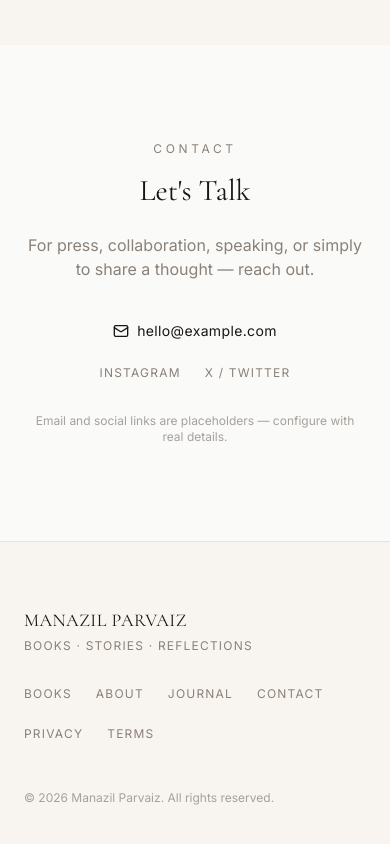
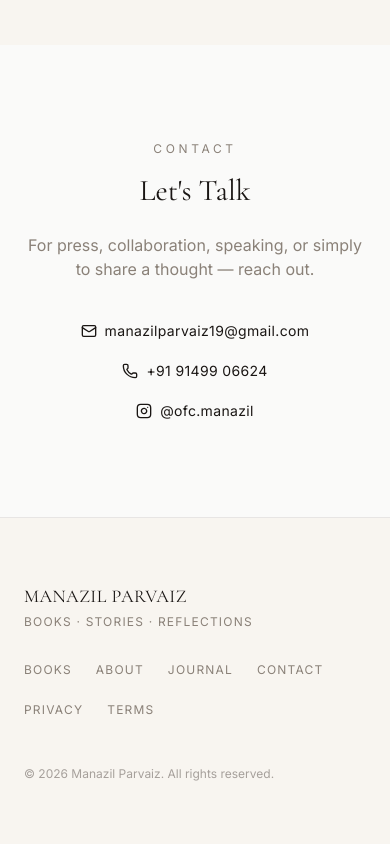
Before and after one commit to inamu3174-droid/manazil-parvaiz-website, a React (Vite) app: page / in a window 390 px wide. Shown: the part 9385-10229 px from the top of the page. Built offline with nearby package versions, Linux system fonts and the light colour scheme.

Commit message:
Add real contact details: phone, email, Instagram

```diff
--- a/src/components/Contact.tsx
+++ b/src/components/Contact.tsx
@@ -1,5 +1,5 @@
 import { motion } from "framer-motion";
-import { Mail } from "lucide-react";
+import { Mail, Phone, Instagram } from "lucide-react";
 
 export default function Contact() {
   return (
@@ -20,27 +20,34 @@ export default function Contact() {
             For press, collaboration, speaking, or simply to share a thought —
             reach out.
           </p>
-          <div className="flex flex-col sm:flex-row items-center justify-center gap-6">
+
+          <div className="flex flex-col items-center gap-5">
             <a
-              href="mailto:hello@example.com"
+              href="mailto:manazilparvaiz19@gmail.com"
               className="inline-flex items-center gap-2 text-sm tracking-wide text-warm-black hover:text-burgundy transition-colors"
             >
               <Mail size={16} />
-              <span>hello@example.com</span>
+              <span>manazilparvaiz19@gmail.com</span>
             </a>
-            <span className="hidden sm:inline text-stone-300">|</span>
-            <div className="flex gap-6 text-xs tracking-widest uppercase text-muted-gray">
-              <a href="#" className="hover:text-warm-black transition-colors">
-                Instagram
-              </a>
-              <a href="#" className="hover:text-warm-black transition-colors">
-                X / Twitter
-              </a>
-            </div>
+
+            <a
+              href="tel:+919149906624"
+              className="inline-flex items-center gap-2 text-sm tracking-wide text-warm-black hover:text-burgundy transition-colors"
+            >
+              <Phone size={16} />
+              <span>+91 91499 06624</span>
+            </a>
+
+            <a
+              href="https://instagram.com/ofc.manazil"
+              target="_blank"
+              rel="noopener noreferrer"
+              className="inline-flex items-center gap-2 text-sm tracking-wide text-warm-black hover:text-burgundy transition-colors"
+            >
+              <Instagram size={16} />
+              <span>@ofc.manazil</span>
+            </a>
           </div>
-          <p className="mt-8 text-xs text-stone-400">
-            Email and social links are placeholders — configure with real details.
-          </p>
         </motion.div>
       </div>
     </section>
```
